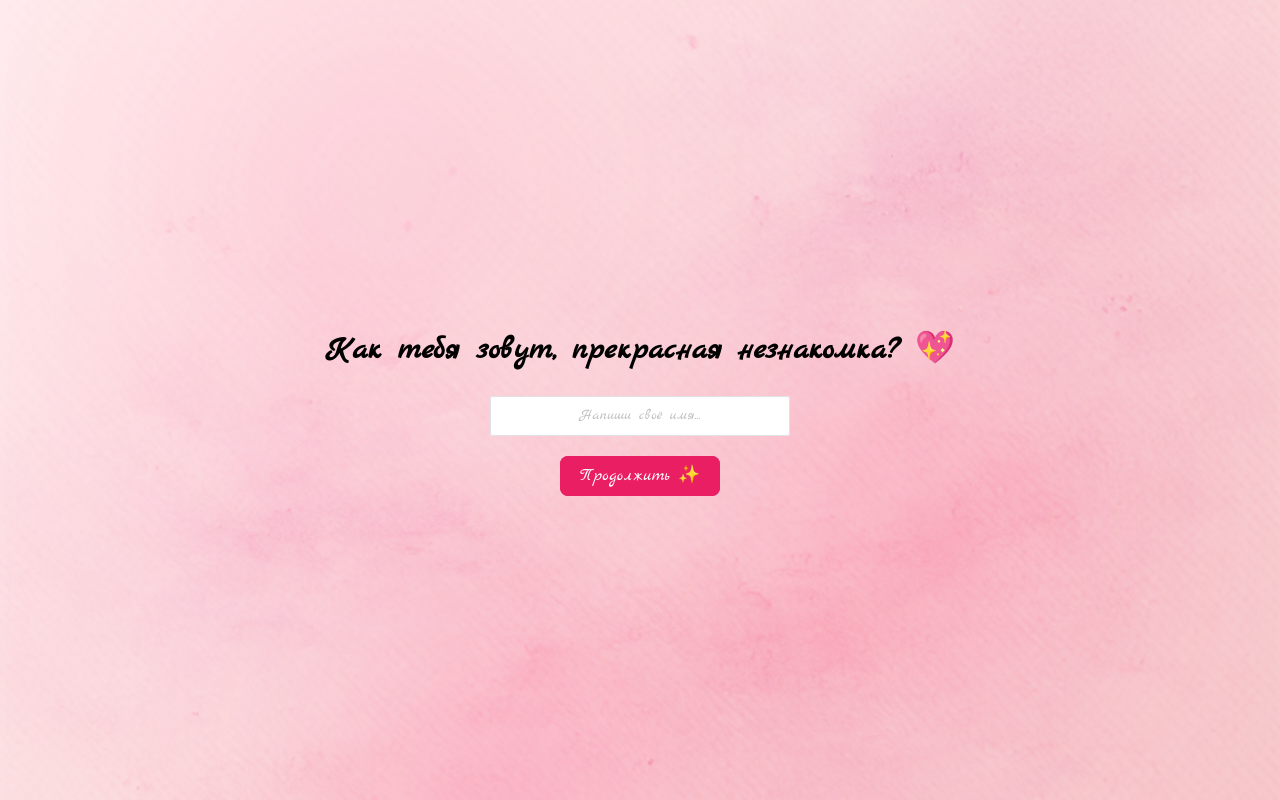
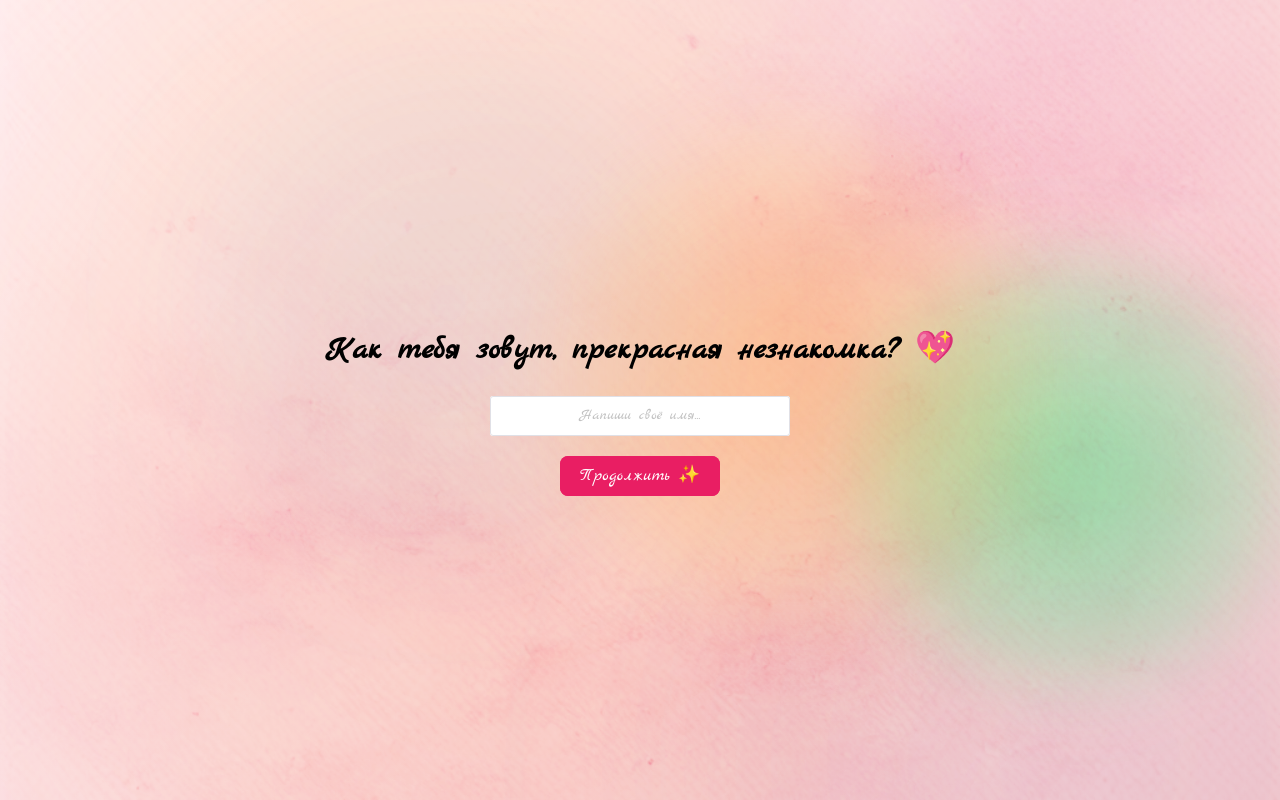
Before and after one commit to Aleksstepanov/8march, a Vue app: page /greeting in a window 1280 px wide. Built offline with nearby package versions, Linux system fonts and the light colour scheme.

Commit message:
add animate

```diff
--- a/package.json
+++ b/package.json
@@ -10,6 +10,7 @@
     "format": "prettier --write ."
   },
   "dependencies": {
+    "gsap": "^3.12.7",
     "naive-ui": "^2.41.0",
     "normalize.css": "^8.0.1",
     "vue": "^3.5.13",
--- a/src/components/animated-blobs/AnimatedBlobs.vue
+++ b/src/components/animated-blobs/AnimatedBlobs.vue
@@ -1,10 +1,50 @@
 <template>
   <div class="blobs">
-    <div class="blob"></div>
-    <div class="blob"></div>
-    <div class="blob"></div>
+    <div v-for="(_, index) in blobs" :key="index" ref="blobRefs" class="blob"></div>
   </div>
 </template>
+
+<script setup lang="ts">
+import { ref, onMounted } from 'vue'
+import gsap from 'gsap'
+
+// Цвета для пятен
+const randomColors = [
+  'radial-gradient(circle, rgba(255, 0, 100, 0.9) 10%, rgba(255, 100, 150, 0.5) 70%)',
+  'radial-gradient(circle, rgba(255, 140, 0, 0.9) 10%, rgba(255, 200, 100, 0.5) 70%)',
+  'radial-gradient(circle, rgba(0, 150, 255, 0.9) 10%, rgba(100, 200, 255, 0.5) 70%)',
+  'radial-gradient(circle, rgba(0, 255, 100, 0.9) 10%, rgba(100, 255, 150, 0.5) 70%)'
+]
+
+const blobs = ref(new Array(10).fill(null))
+const blobRefs = ref<HTMLElement[]>([])
+
+onMounted(() => {
+  blobRefs.value.forEach((blob, index) => {
+    blob.style.background = randomColors[Math.floor(Math.random() * randomColors.length)]
+
+    gsap.set(blob, {
+      x: 0,
+      y: 0,
+      scale: 0,
+      opacity: 1
+    })
+
+    gsap.to(blob, {
+      scale: Math.random() * 3 + 2,
+      opacity: 0,
+      x: (Math.random() - 0.5) * window.innerWidth * 1.5,
+      y: (Math.random() - 0.5) * window.innerHeight * 1.5,
+      rotation: Math.random() * 360,
+      duration: 1.2 + Math.random(),
+      ease: 'power4.out',
+      delay: index * 0.1,
+      repeat: -1,
+      yoyo: true
+    })
+  })
+})
+</script>
 
 <style scoped>
 .blobs {
@@ -14,54 +54,19 @@
   width: 100vw;
   height: 100vh;
   overflow: hidden;
-  z-index: 5;
+  pointer-events: none;
 }
 
 .blob {
   position: absolute;
   width: 20vw;
   height: 20vw;
-  max-width: 400px;
-  max-height: 400px;
-  background: radial-gradient(circle, rgba(255, 100, 150, 0.8) 30%, rgba(255, 140, 197, 0.5) 100%);
-  filter: blur(10vw);
+  max-width: 300px;
+  max-height: 300px;
   border-radius: 50%;
-  animation: moveBlobs 10s infinite alternate ease-in-out;
-}
-
-.blob:nth-child(1) {
-  top: 10%;
-  left: 20%;
-  animation-delay: 0s;
-}
-
-.blob:nth-child(2) {
+  filter: blur(20px);
   top: 50%;
-  left: 60%;
-  animation-delay: 2s;
-}
-
-.blob:nth-child(3) {
-  top: 80%;
-  left: 30%;
-  animation-delay: 4s;
-}
-
-@keyframes moveBlobs {
-  0% {
-    transform: scale(1) translateY(0);
-    opacity: 0.8;
-  }
-  100% {
-    transform: scale(1.3) translateY(-5vh);
-    opacity: 0.5;
-  }
-}
-@media (max-width: 768px) {
-  .blob {
-    width: 40vw;
-    height: 40vw;
-    filter: blur(15vw);
-  }
+  left: 50%;
+  transform: translate(-50%, -50%);
 }
 </style>
--- a/src/pages/page-home/PageHome.vue
+++ b/src/pages/page-home/PageHome.vue
@@ -1,17 +1,27 @@
 <template>
   <div class="container">
-    <h1 class="title">💖 {{ name }}, с 8 Марта! 💖</h1>
-    <p class="text">{{ greeting }}</p>
+    <h1 ref="titleRef" class="title">💖 {{ name }}, с 8 Марта! 💖</h1>
+    <p ref="textRef" class="text">{{ greeting }}</p>
   </div>
 </template>
 
 <script setup lang="ts">
-import { computed, defineProps } from 'vue'
+import { computed, defineProps, onMounted, ref } from 'vue'
+import gsap from 'gsap'
 import { useGreetings } from '@/composibles/useGreetings.ts'
 
 const props = defineProps<{ name?: string }>()
+
+const titleRef = ref<HTMLElement | null>(null)
+const textRef = ref<HTMLElement | null>(null)
+
 const name = computed(() => props.name ?? 'Незнакомка')
 const greeting = useGreetings(name)
+
+onMounted(() => {
+  gsap.from(titleRef.value, { opacity: 0, y: -50, duration: 1, ease: 'power2.out' })
+  gsap.from(textRef.value, { opacity: 0, y: 50, duration: 1.2, ease: 'power2.out', delay: 0.5 })
+})
 </script>
 
 <style scoped>
```
Also changed, not shown: 1 other file (tests, documents, lock files or other folders).
